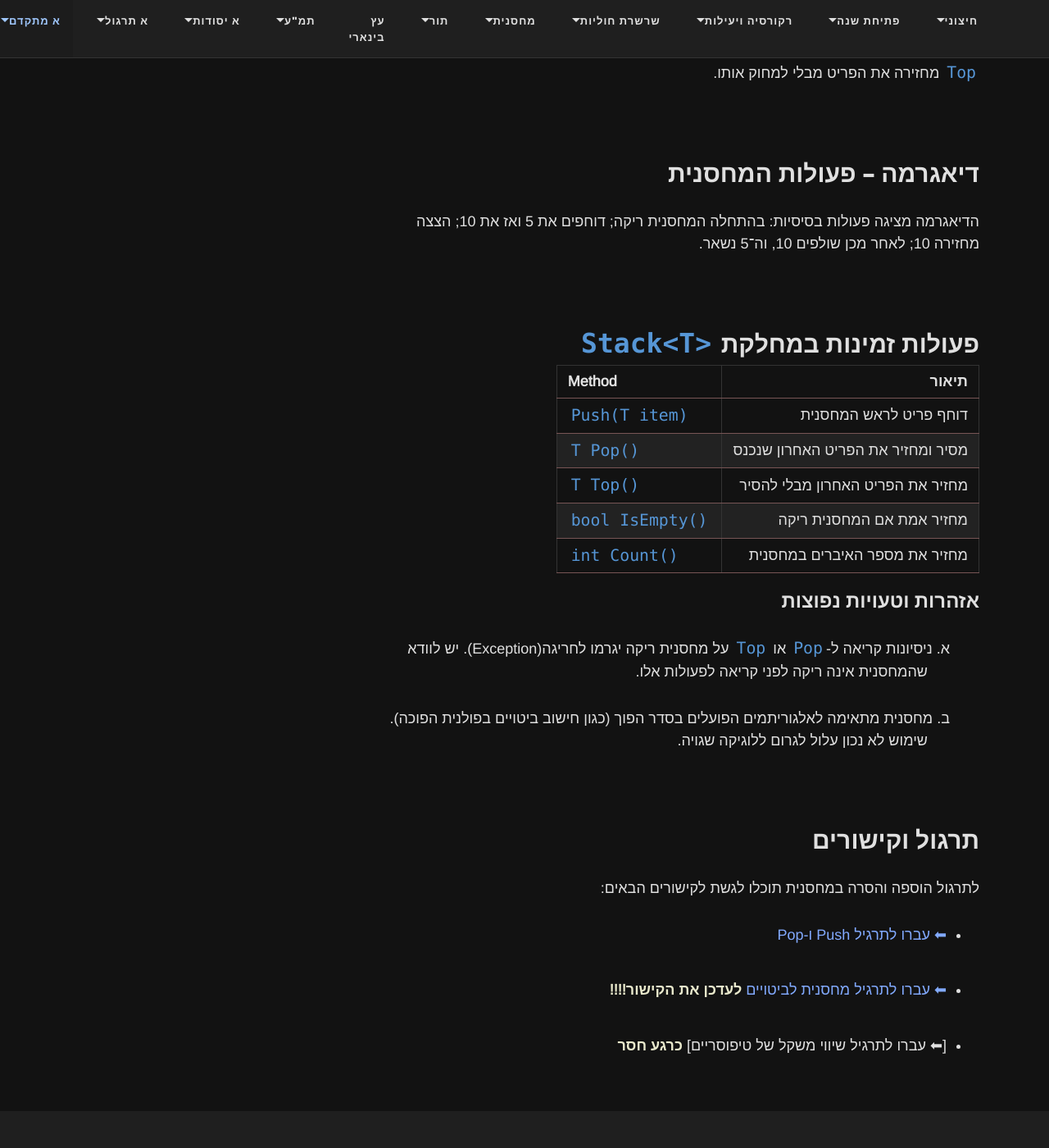
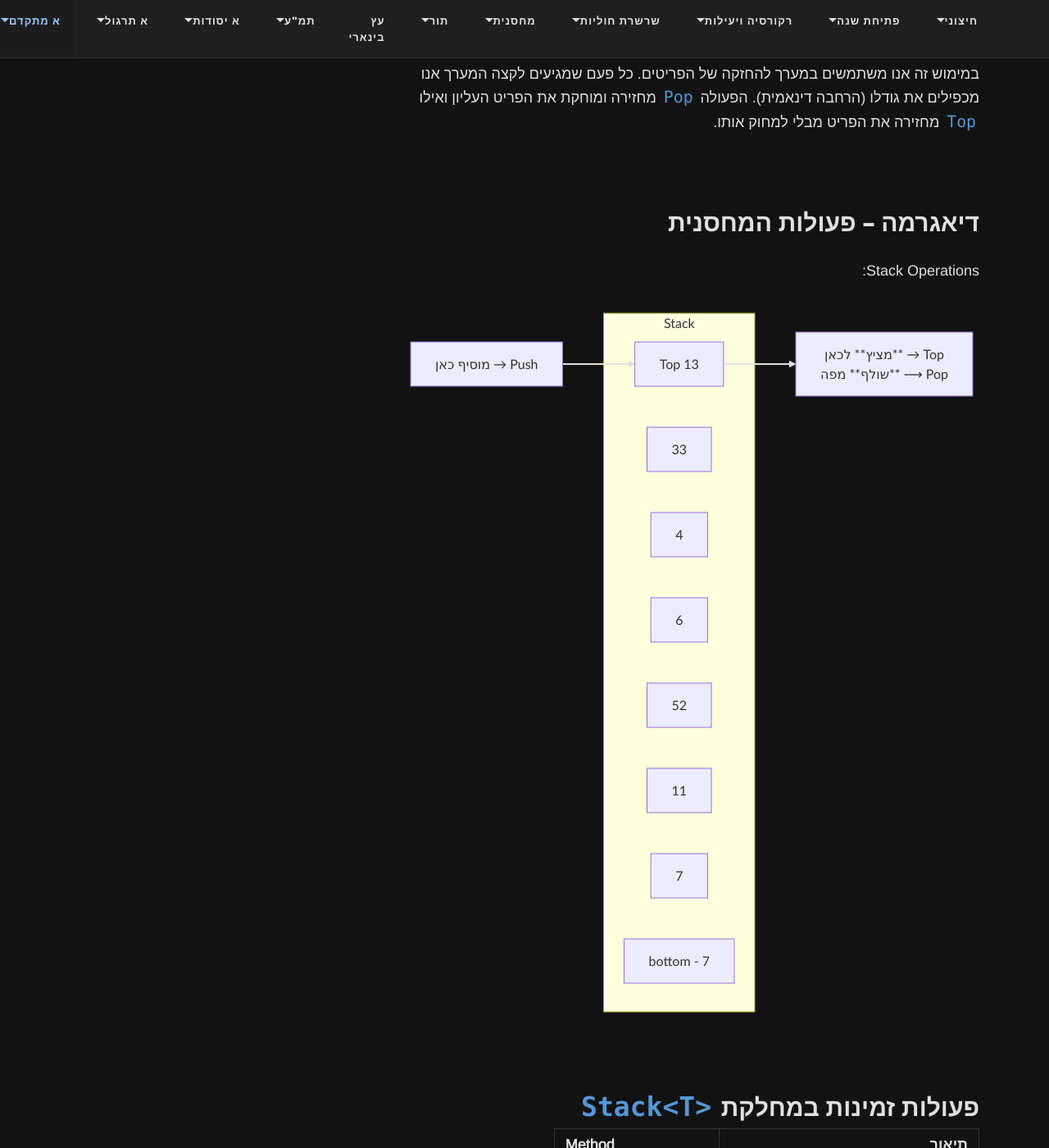
Before and after one commit to 3strategy/BeautifulMivney, a Jekyll site: the page built from mivney/4stack/Chapter4.md, in a window 1280 px wide and 1400 px high, scrolled down 1962 px. Shown: the whole window at 82% size. Built offline with Jekyll 4.4.1, drawn with Linux system fonts in a browser that asks for light colours; comment, search, counter and statistics services are not loaded; some of the changed text lies outside the part shown.

Commit message:
added some menus updated stack chapter4

````diff
--- a/_config.yml
+++ b/_config.yml
@@ -39,21 +39,29 @@
 
   רקורסיה ויעילות:
     - רקורסיה:
-      - 1. רקורסיה: "/mivney/1recursionAndComplexity/Chapter1"
-      - 1. טענת יציאה (מטרת הפונקציה): "/mivney/1recursionAndComplexity/Chapter1ExTracking"
-      - 1. המרת בסיסים ברקורסיה: "mivney/1recursionAndComplexity/Chapter1b.BaseConversions"
-      - 1. react (by anonymous): "https://chatgpt.com/canvas/shared/68bc38badd14819190331b8447918d4f"
+      - 1.1 רקורסיה: "/mivney/1recursionAndComplexity/Chapter1"
+      - 1.2 מעקב ומטרת הפונקציה: "/mivney/1recursionAndComplexity/Chapter1ExTracking"
+      - 1.3 מצגת קמפוס: "https://lomdot.education.gov.il/Qualitest/CS02-recursion_new/index.html"
+      - 1.4 המרת בסיסים ברקורסיה: "mivney/1recursionAndComplexity/Chapter1b.BaseConversions"
+      - 1.5 basic excercises (by anonymous): "https://chatgpt.com/canvas/shared/68bc38badd14819190331b8447918d4f"
+      - 1.6 האוניברסיטה העברית: "mivney/1recursionAndComplexity/chap4-Recursion-CSharp.pdf"
+
     - יעילות:
-      - 2. יעילות וסיבוכיות: "mivney/1recursionAndComplexity/Chapter2"
-      - 2. שרשרת - לבדיקה.וכיות: "/mivney/3node/Chapter3"
+      - 2.1 יעילות וסיבוכיות: "mivney/1recursionAndComplexity/Chapter2"
+      - 2.2 האוניברסיטה העברית: "mivney/1recursionAndComplexity/chap5-Effic-CS.pdf"
+      - 2.3 מצגת קמפוס: "https://lomdot.education.gov.il/Qualitest/CS01-runTime/index.html"
 
   שרשרת חוליות:
-    - 3. שרשרת חוליות: "/mivney/3node/Chapter3"
-    - 3. האוניברסיה העברית: "/mivney/3node/chap7-collection-CSharp"
+    - 3.1 שרשרת חוליות: "/mivney/3node/Chapter3"
+    - 3.2 האוניברסיה העברית: "/mivney/3node/chap7-collection-CSharp.pdf"
+    - 3.3 מצגת קמפוס: "https://lomdot.education.gov.il/Qualitest/CS05-intNode_new/index.html"
   #   - תרגול: "/mivney/3node/Links"
 
   מחסנית:
-    - אנימציית מחסנית: "/mivney/4stack/StackAnimation.html"
+    - 4.1 מחסנית: "/mivney/4stack/Chapter4"
+    - 4.2 אנימציית מחסנית: "/mivney/4stack/StackAnimation.html"
+    - 4.3 האוניברסיטה העברית: "/mivney/5queue/chap8-Stack-CSharp.pdf"
+    - 4.4 מצגת קמפוס: "https://lomdot.education.gov.il/Qualitest/CS04-stack_new/index.html"
   #   - תרגול: "/mivney/4stack/Links"
 
   תור:
--- a/mivney/4stack/Chapter4.md
+++ b/mivney/4stack/Chapter4.md
@@ -79,35 +81,56 @@
 
 ## דיאגרמה – פעולות המחסנית
 
+Stack Operations:
+
+```mermaid
+graph LR
+    subgraph Stack
+        0[13 Top]
+        12[7]
+        10[52]
+        11[11]
+        3[33]
+        4[4]
+        6[6]
+        14[7 - bottom]
+    end
+
+    Push[Push → מוסיף כאן] --> 0
+    0 --> Top[Top → **מציץ** לכאן
+    Pop ⟶ **שולף** מפה]
+```
 
 
-הדיאגרמה מציגה פעולות בסיסיות: בהתחלה המחסנית ריקה; דוחפים את 5 ואז את 10; הצצה מחזירה 10; לאחר מכן שולפים 10, וה־5 נשאר.
+
 
 ## פעולות זמינות במחלקת `<Stack<T`
 
 |  תיאור | Method |
 |--------|--------|
 | דוחף פריט לראש המחסנית | `Push(T item)` |
-| מסיר ומחזיר את הפריט האחרון שנכנס |`()T Pop` |
-|  מחזיר את הפריט האחרון מבלי להסיר |`()T Top` |
+| **מסיר** ומחזיר את הפריט האחרון שנכנס |`()T Pop` |
+|  מחזיר את הפריט האחרון **מבלי להסיר** |`()T Top` |
 |  מחזיר אמת אם המחסנית ריקה |`()bool IsEmpty` |
-|  מחזיר את מספר האיברים במחסנית |`()int Count` |
 {: .table-rl}
 
-### אזהרות וטעויות נפוצות
+
+### עקרון פעולה **LIFO**
+(Last-In, First-Out)   האחרון שנכנס הוא הראשון שיוצא. כמו במחסנית של נשק, וכמו ב-Pez Dispenser.
+
+
+### הערות וטעויות נפוצות
 
 {: .subq}
 א. ניסיונות קריאה ל‑`Pop` או `Top` על מחסנית ריקה יגרמו לחריגה(Exception). יש לוודא שהמחסנית אינה ריקה לפני קריאה לפעולות אלו.
 
 {: .subq}
-ב. מחסנית מתאימה לאלגוריתמים הפועלים בסדר הפוך (כגון חישוב ביטויים בפולנית הפוכה). שימוש לא נכון עלול לגרום ללוגיקה שגויה.
+ב. מחסנית מתאימה לאלגוריתמים הפועלים בסדר הפוך (כגון חישוב ביטויים [בפולנית הפוכה](https://en.wikipedia.org/wiki/Reverse_Polish_notation)). שימוש לא נכון עלול לגרום ללוגיקה שגויה.
 
-## תרגול וקישורים
 
-לתרגול הוספה והסרה במחסנית תוכלו לגשת לקישורים הבאים:
+{: .subq}
+ג. מומלץ להפיכת תורים כפי שנראה בהמשך.
 
-- [⬅ עברו לתרגיל Push ו‑Pop]({% link cst/4stack/Ex4a1stack.md %}#id4a1.2)
-- [⬅ עברו לתרגיל מחסנית לביטויים]({% link cst/4stack/Ex4a2stack.md %}#id4a2.3)
-**לעדכן את הקישור!!!!**
 
-- [⬅ עברו לתרגיל שיווי משקל של טיפוסריים] **כרגע חסר**
+{: .subq}
+ד. לא רשאים להשתמש ב-ToString כטכניקה להשוואת מחסניות.
````
Also changed, not shown: other parts of mivney/4stack/Chapter4.md (+2 -0 lines), cst/1recursion/Ex1a.1recursion.misparitNBool.md (+4 -2 lines), 2 other files.
